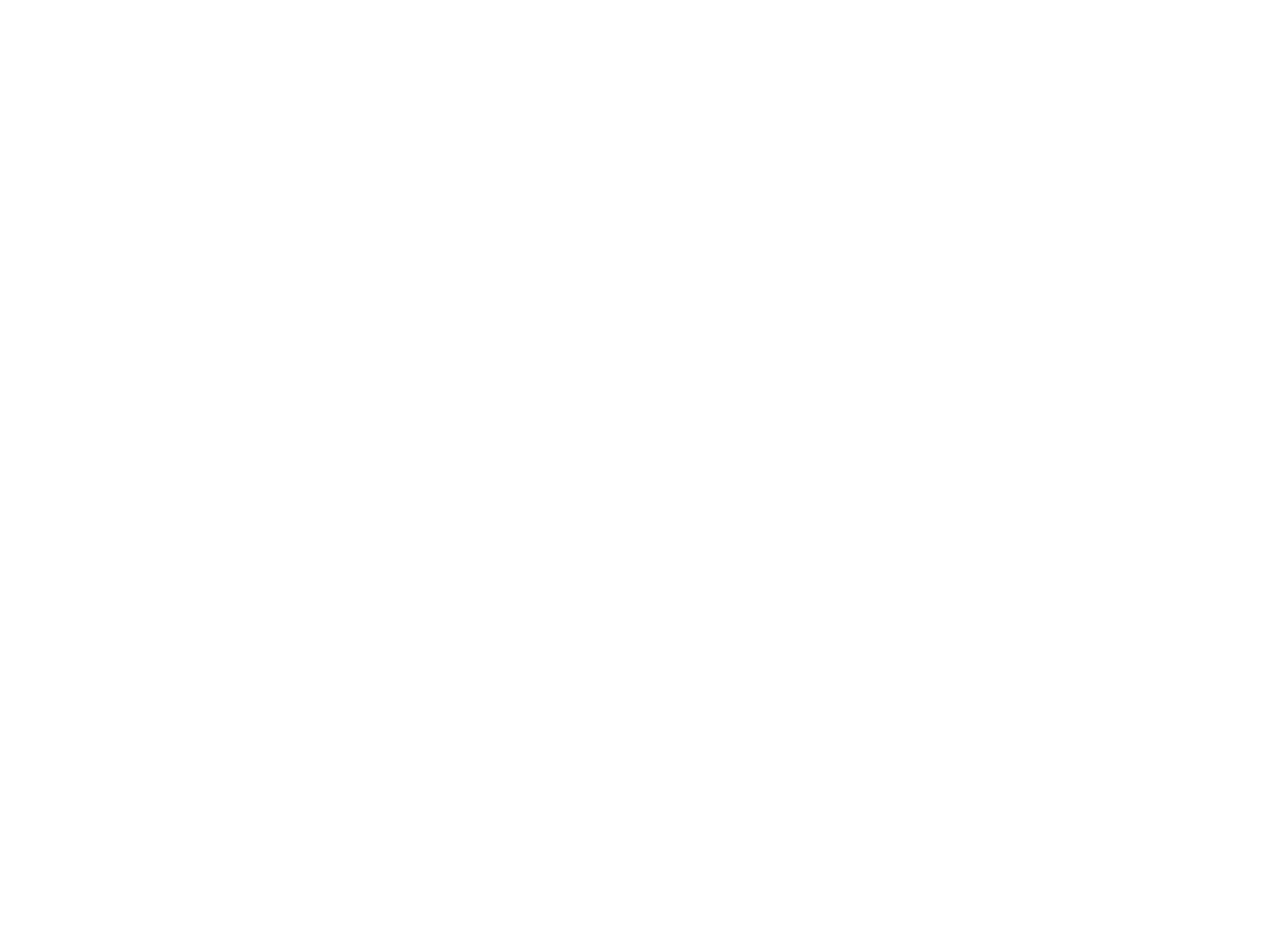
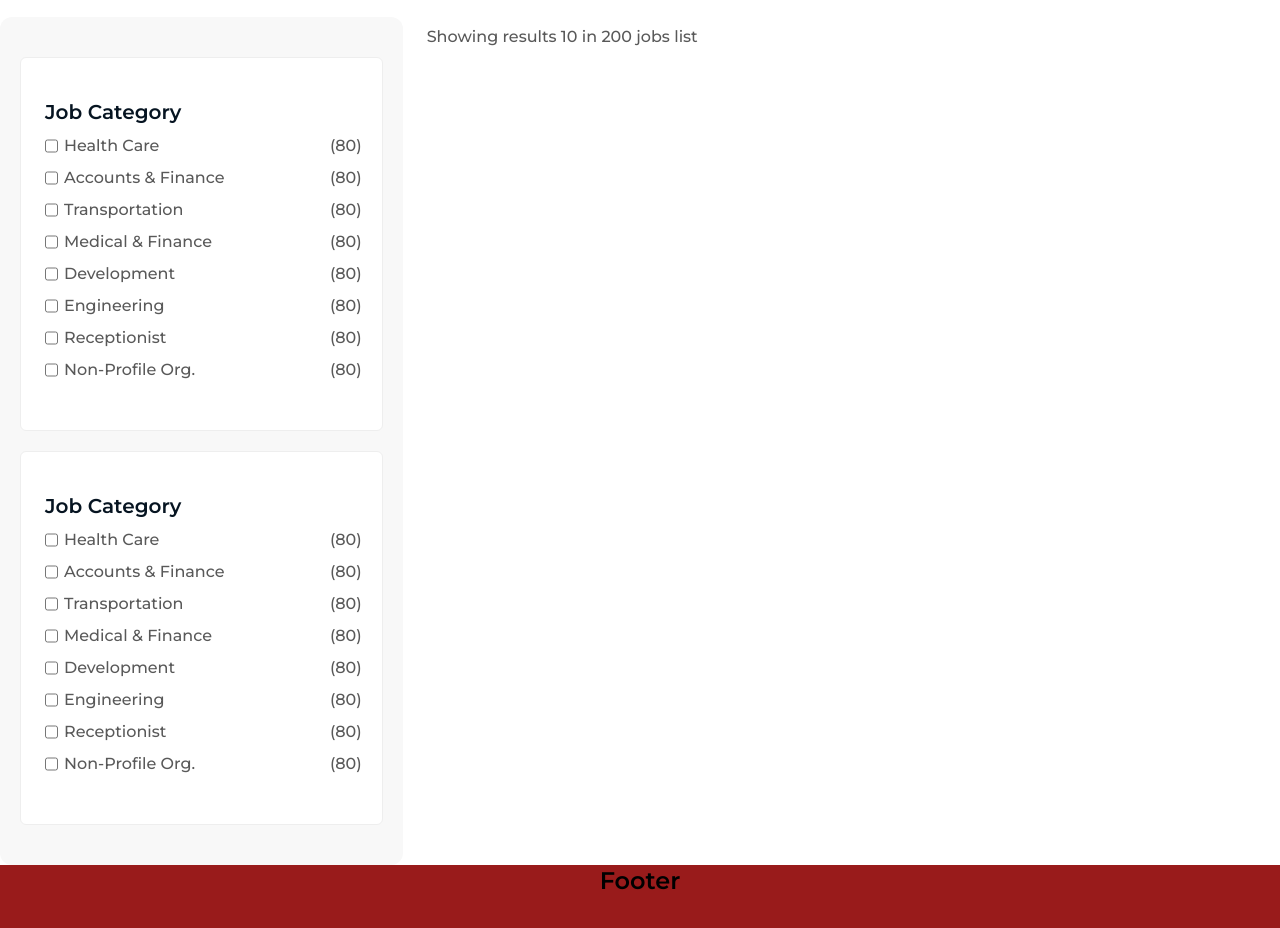
Before and after one commit to LamTien2003/client-job-portal, a React (Vite) app: page /job-detail in a window 1280 px wide. Before the commit this address had no page. Shown: the part 480-1408 px from the top of the page. Before the commit the page ends 800 px from the top, so only its background shows below. Built offline with nearby package versions, Linux system fonts and the light colour scheme.

Commit message:
duy 07/08

```diff
--- a/src/App.tsx
+++ b/src/App.tsx
@@ -2,6 +2,7 @@
 import DefaultLayout from '@/layouts/user/DefaultLayout/DefaultLayout.tsx';
 import Home from './pages/user/Home/Home';
 import ProtectedRoutes from './layouts/auth/ProtectedRoutes/ProtectedRoutes';
+import JobListing from './pages/user/JobListing/JobListing';
 
 function App() {
     return (
@@ -9,6 +10,10 @@
             {/* Public routes */}
             <Route path="" element={<DefaultLayout />}>
                 <Route index element={<Home />} />
+                <Route path='job-listing' index element={<JobListing />} />
+                <Route path='job-detail' index element={<JobListing />} />
+                <Route path='company-listing' index element={<JobListing />} />
+                <Route path='company-detail' index element={<JobListing />} />
             </Route>
 
             {/* Protected Routes */}
--- /dev/null
+++ b/src/pages/user/JobListing/JobListing.tsx
@@ -0,0 +1,139 @@
+import { url } from 'inspector';
+import { useEffect } from 'react';
+import { Link } from 'react-router-dom';
+import { toast } from 'react-toastify';
+import { urlToHttpOptions } from 'url';
+const JobListing = () => {
+    useEffect(() => {
+        toast.success('Test thông bao');
+    }, []);
+
+    return (
+        <div>
+            {/* banner */}
+            <div className=' pt-24 pb-24 m-auto text-center relative' style={{background: `url('https://demo-egenslab.b-cdn.net/html/jobes/preview/assets/images/bg/breadcrumb-bg.png')`, backgroundRepeat: 'no-repeat', backgroundPosition: 'center'}} >
+                <h1 className='text-content-title text-2xl font-bold'>Job Listing</h1>
+                <span className='h-2 w-2 bg-primary-100 rounded-full m-auto mt-1 mb-3 block relative'>
+                    <div className='w-16 h-px right-4 top-1/3 bg-primary-100 translate-y-2/4 absolute'></div>
+                    <div className='w-16 h-px left-4 top-1/3 bg-primary-100 translate-y-2/4 absolute'></div>
+                </span>
+                <div className='font-medium flex justify-center'>
+                    <Link to={'/'} className='text-content-title text-center font-medium transition ease-in-out delay-0 duration-350 hover:text-primary-100'>Home </Link>
+                    <p className='ml-1.5 mr-1.5'>/</p>
+                    <p className='text-primary-100'>Job Listing</p>
+                </div>
+            </div>
+
+            {/* job listing */}
+            <div className='max-w-7xl m-auto pt-32 flex justify-between xl:max-w-6xl lg:max-w-4xl lg:flex-col tablet:max-w-3xl mobile:max-w-2xl'>
+
+                {/* job sidebar */}
+                <div className=' w-4/12 pr-6 m-auto lg:pr-0 lg:w-3/4 mobile:w-11/12'>
+                    <div className=' w-full bg-content-bg rounded-xl pl-5 pr-5 pt-10 pb-10'>
+                        <div className=' bg-white border-content-border border rounded-md pt-10 pb-10 pl-6 pr-3 mb-5'>
+                            <h3 className=' text-content-title font-semibold text-xl mb-2 lg:text-lg'>Job Category</h3>
+                            <div>
+                            <div className=' mb-2 flex relative'>
+                                <input type='checkbox' className=' mr-1.5' />
+                                <span className=' text-content-text font-medium lg:text-sm'>Health Care</span>
+                                <p className=' text-content-text font-medium right-2 absolute lg:text-sm'>(80)</p>
+                            </div>
+                            <div className=' mb-2 flex relative'>
+                                <input type='checkbox' className=' mr-1.5' />
+                                <span className=' text-content-text font-medium lg:text-sm'>Accounts & Finance</span>
+                                <p className=' text-content-text font-medium right-2 absolute lg:text-sm'>(80)</p>
+                            </div>
+                            <div className=' mb-2 flex relative'>
+                                <input type='checkbox' className=' mr-1.5' />
+                                <span className=' text-content-text font-medium lg:text-sm'>Transportation</span>
+                                <p className=' text-content-text font-medium right-2 absolute lg:text-sm'>(80)</p>
+                            </div>
+                            <div className=' mb-2 flex relative'>
+                                <input type='checkbox' className=' mr-1.5' />
+                                <span className=' text-content-text font-medium lg:text-sm'>Medical & Finance</span>
+                                <p className=' text-content-text font-medium right-2 absolute lg:text-sm'>(80)</p>
+                            </div>
+                            <div className=' mb-2 flex relative'>
+                                <input type='checkbox' className=' mr-1.5' />
+                                <span className=' text-content-text font-medium lg:text-sm'>Development</span>
+                                <p className=' text-content-text font-medium right-2 absolute lg:text-sm'>(80)</p>
+                            </div>
+                            <div className=' mb-2 flex relative'>
+                                <input type='checkbox' className=' mr-1.5' />
+                                <span className=' text-content-text font-medium lg:text-sm'>Engineering</span>
+                                <p className=' text-content-text font-medium right-2 absolute lg:text-sm'>(80)</p>
+                            </div>
+                            <div className=' mb-2 flex relative'>
+                                <input type='checkbox' className=' mr-1.5' />
+                                <span className=' text-content-text font-medium lg:text-sm'>Receptionist</span>
+                                <p className=' text-content-text font-medium right-2 absolute lg:text-sm'>(80)</p>
+                            </div>
+                            <div className=' mb-2 flex relative'>
+                                <input type='checkbox' className=' mr-1.5' />
+                                <span className=' text-content-text font-medium lg:text-sm'>Non-Profile Org.</span>
+                                <p className=' text-content-text font-medium right-2 absolute lg:text-sm'>(80)</p>
+                            </div>
+                            </div>
+                        </div>
+                        <div className=' bg-white border-content-border border rounded-md pt-10 pb-10 pl-6 pr-3'>
+                            <h3 className=' text-content-title font-semibold text-xl mb-2 lg:text-lg'>Job Category</h3>
+                            <div>
+                            <div className=' mb-2 flex relative'>
+                                <input type='checkbox' className=' mr-1.5' />
+                                <span className=' text-content-text font-medium lg:text-sm'>Health Care</span>
+                                <p className=' text-content-text font-medium right-2 absolute lg:text-sm'>(80)</p>
+                            </div>
+                            <div className=' mb-2 flex relative'>
+                                <input type='checkbox' className=' mr-1.5' />
+                                <span className=' text-content-text font-medium lg:text-sm'>Accounts & Finance</span>
+                                <p className=' text-content-text font-medium right-2 absolute lg:text-sm'>(80)</p>
+                            </div>
+                            <div className=' mb-2 flex relative'>
+                                <input type='checkbox' className=' mr-1.5' />
+                                <span className=' text-content-text font-medium lg:text-sm'>Transportation</span>
+                                <p className=' text-content-text font-medium right-2 absolute lg:text-sm'>(80)</p>
+                            </div>
+                            <div className=' mb-2 flex relative'>
+                                <input type='checkbox' className=' mr-1.5' />
+                                <span className=' text-content-text font-medium lg:text-sm'>Medical & Finance</span>
+                                <p className=' text-content-text font-medium right-2 absolute lg:text-sm'>(80)</p>
+                            </div>
+                            <div className=' mb-2 flex relative'>
+                                <input type='checkbox' className=' mr-1.5' />
+                                <span className=' text-content-text font-medium lg:text-sm'>Development</span>
+                                <p className=' text-content-text font-medium right-2 absolute lg:text-sm'>(80)</p>
+                            </div>
+                            <div className=' mb-2 flex relative'>
+                                <input type='checkbox' className=' mr-1.5' />
+                                <span className=' text-content-text font-medium lg:text-sm'>Engineering</span>
+                                <p className=' text-content-text font-medium right-2 absolute lg:text-sm'>(80)</p>
+                            </div>
+                            <div className=' mb-2 flex relative'>
+                                <input type='checkbox' className=' mr-1.5' />
+                                <span className=' text-content-text font-medium lg:text-sm'>Receptionist</span>
+                                <p className=' text-content-text font-medium right-2 absolute lg:text-sm'>(80)</p>
+                            </div>
+                            <div className=' mb-2 flex relative'>
+                                <input type='checkbox' className=' mr-1.5' />
+                                <span className=' text-content-text font-medium lg:text-sm'>Non-Profile Org.</span>
+                                <p className=' text-content-text font-medium right-2 absolute lg:text-sm'>(80)</p>
+                            </div>
+                            </div>
+                        </div>
+                    </div>
+                </div>
+
+                {/* list */}
+                <div className=' w-2/3'>
+                    <div className='flex justify-between'>
+                        <p className='text-content-text font-medium pt-2 pb-2'>Showing results 10 in 200 jobs list</p>
+                        <div>
+                        </div>
+                    </div>
+                </div>
+            </div>
+        </div>
+    )
+};
+
+export default JobListing;
--- a/tailwind.config.js
+++ b/tailwind.config.js
@@ -12,6 +12,8 @@
                 content: {
                     ['text']: '#595959',
                     ['title']: '#061421',
+                    ['bg']: '#f8f8f8',
+                    ['border']: '#eee',
                 },
                 blur: {
                     100: 'rgba(0,0,0,.6)',
```
